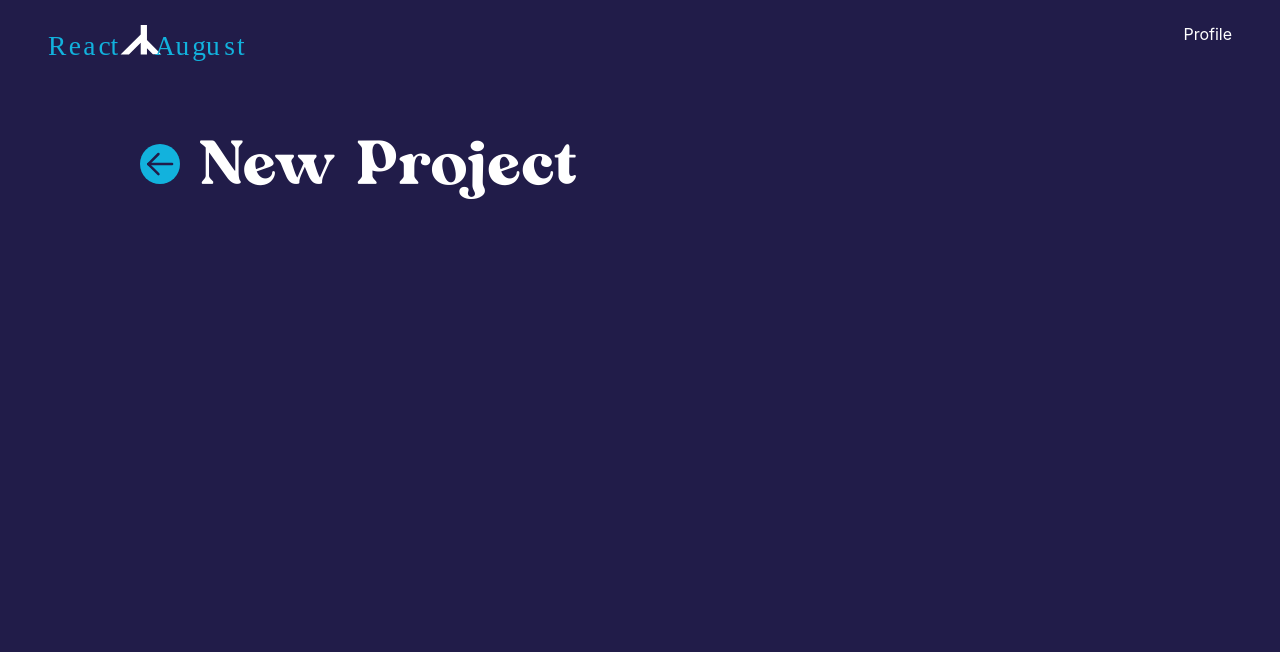
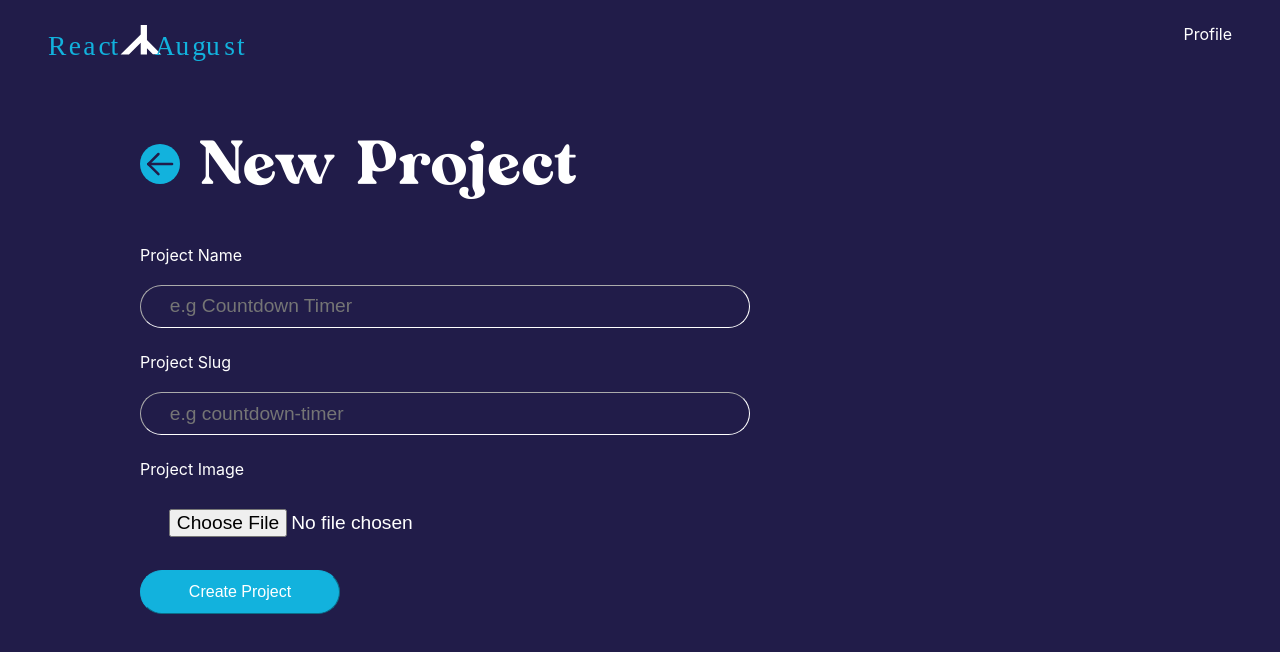
Before and after one commit to aremu-smog/react-august-frontend, a React (Create React App) app: page /dashboard/new-project in a window 1280 px wide. Shown: the top 652 px of the page. Built offline with nearby package versions, Linux system fonts and the light colour scheme.

Commit message:
Implement add new project

```diff
--- a/package.json
+++ b/package.json
@@ -6,6 +6,7 @@
     "@testing-library/jest-dom": "^4.2.4",
     "@testing-library/react": "^9.5.0",
     "@testing-library/user-event": "^7.2.1",
+    "axios": "^0.19.2",
     "react": "^16.13.1",
     "react-dom": "^16.13.1",
     "react-redux": "^7.2.1",
--- a/src/dashboard/NewProject.js
+++ b/src/dashboard/NewProject.js
@@ -1,9 +1,63 @@
-import React from 'react'
+import React,{useState} from 'react'
 import Title from './components/Title'
+import axios from 'axios'
+
 const NewProject = () => {
+    const [loading, setLoading] = useState(false)
+    const [message, setMessage] = useState("")
+
+    const [projectName, setProjectName] = useState()
+    const [projectSlug, setProjectSlug] = useState()
+    const [projectImage, setProjectImage] = useState(null)
+
+    const addProject = (e) => {
+        e.preventDefault()
+        setLoading(true)
+
+        const data = new FormData()
+        data.append("project_name",projectName)
+        data.append("project_slug",projectSlug)
+        data.append("project_image",projectImage)
+        axios.post("http://react-august-api.herokuapp.com/api/projects", data)
+        .then(res => {
+            setLoading(false)
+            setMessage("Data uploaded successfully")
+
+        })
+        .catch(error => {
+            setLoading(false)
+            setMessage(error.message)
+            console.log(error)
+        })
+    }
+
     return(
         <div className="content-wrapper">
             <Title name="New Project" link="dashboard"  />
+            <div className="form-container">
+            <h3>{message}</h3>
+        <form onSubmit={addProject}>
+                <div className="form-group">
+                    <label>Project Name </label>
+                    <input type="text"  required  onChange={(e) => setProjectName(e.target.value)} placeholder="e.g Countdown Timer" />
+                </div>
+
+                <div className="form-group">
+                    <label>Project Slug</label>
+                    <input type="text" required  onChange={(e) => setProjectSlug(e.target.value)} placeholder = "e.g countdown-timer" />
+                </div>
+
+                <div className="form-group">
+                    <label>Project Image</label>
+                    <input type="file"  onChange ={(e) => setProjectImage(e.target.files[0])} />
+                </div>
+
+                <div className="form-group">
+                    <input type="submit" value={loading ? "Hang on a sec...":"Create Project"} />
+                </div>
+
+            </form>
+            </div>
         </div>
     )
 }
--- a/src/dashboard/dashboard.css
+++ b/src/dashboard/dashboard.css
@@ -41,6 +41,7 @@ a {
 .content-wrapper {
   max-width: 1000px;
   margin: auto;
+  padding: 0 2em;
 }
 
 .title h1 {
@@ -68,4 +69,59 @@ a {
   -webkit-transform: translateX(-20px);
           transform: translateX(-20px);
 }
+
+.form-container {
+  max-width: 550px;
+}
+
+.form-group {
+  margin-bottom: 1.5em;
+}
+
+.form-group label {
+  display: block;
+  margin-bottom: 20px;
+}
+
+.form-group input {
+  min-width: 100%;
+  font-size: 1.2em;
+  border-radius: 50px;
+  padding: 0.5em 1.5em;
+  border-width: 1px;
+  color: white;
+  border-color: white;
+  outline: none;
+  background: none;
+  -webkit-transition: all 0.3s ease-out;
+  transition: all 0.3s ease-out;
+}
+
+.form-group input:hover {
+  border-color: #12B2DD;
+}
+
+.form-group input:focus {
+  border-color: #12B2DD;
+  border-radius: 0px;
+}
+
+.form-group input[type="submit"] {
+  min-width: 200px;
+  background: #12B2DD;
+  cursor: pointer;
+  border-color: #12B2DD;
+  padding: 0.75em 2em;
+  font-size: 1em;
+  -webkit-transition: background 0.3s ease-out;
+  transition: background 0.3s ease-out;
+}
+
+.form-group input[type="submit"]:hover {
+  background: none;
+}
+
+.form-group input[type="submit"]:focus {
+  border-radius: 50px;
+}
 /*# sourceMappingURL=dashboard.css.map */
--- a/src/dashboard/dashboard.scss
+++ b/src/dashboard/dashboard.scss
@@ -39,6 +39,7 @@ a{
 .content-wrapper{
     max-width: 1000px;
     margin: auto;
+    padding: 0 2em;
 }
 
 .title{
@@ -63,3 +64,49 @@ a{
         }
     }
 }
+
+.form-container{
+    max-width: 550px;
+}
+
+.form-group{
+    margin-bottom: 1.5em;
+    label{
+        display: block;
+        margin-bottom: 20px;
+    }
+    input{
+        min-width: 100%;
+        font-size: 1.2em;
+        border-radius: 50px;
+        padding: 0.5em 1.5em;
+        border-width: 1px;
+        color: white;
+        border-color: white;
+        outline: none;
+        background: none;
+        transition: all 0.3s ease-out;
+        &:hover{
+            border-color: $light-blue;
+        }
+        &:focus{
+            border-color: $light-blue;
+            border-radius: 0px;
+        }
+    }
+    input[type="submit"]{
+        min-width: 200px;
+        background: $light-blue;
+        cursor: pointer;
+        border-color: $light-blue;
+        padding: 0.75em 2em;
+        font-size: 1em;
+        transition: background 0.3s ease-out;
+        &:hover{
+            background: none;
+        }
+        &:focus{
+            border-radius: 50px;
+        }
+    }
+}
```
Also changed, not shown: 2 other files (tests, documents, lock files or other folders).
